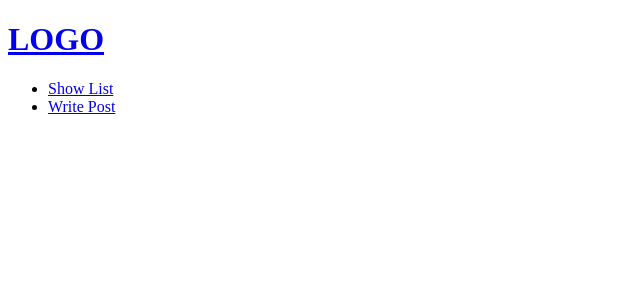
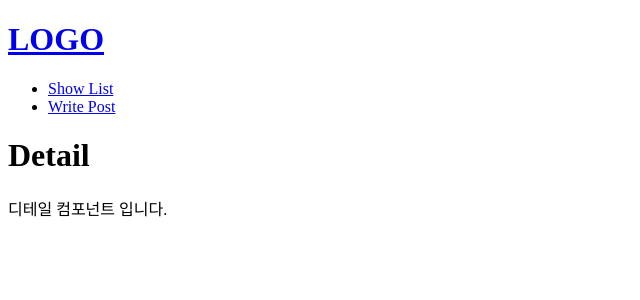
Before and after one commit to dkdkwl/react-node, a React (Create React App) app in the folder react/: page /detail/1 in a window 1280 px wide. Shown: the top 300 px of the page, without its empty margins (0-640 px from the left). Built offline with nearby package versions, Linux system fonts and the light colour scheme.

Commit message:
고유 글번호로 상세페이지 라우터 이동

```diff
--- a/react/src/App.js
+++ b/react/src/App.js
@@ -4,6 +4,7 @@ import Header from './Common/Header';
 import Main from './Main';
 import List from './Community/List';
 import Create from './Community/Create';
+import Detail from './Community/Detail';
 
 function App() {
 	return (
@@ -13,6 +14,7 @@ function App() {
 				<Route path='/' element={<Main />} />
 				<Route path='/list' element={<List />} />
 				<Route path='/create' element={<Create />} />
+				<Route path='/detail/:num' element={<Detail />} />
 			</Routes>
 		</>
 	);
--- /dev/null
+++ b/react/src/Community/Detail.js
@@ -0,0 +1,16 @@
+import { useParams } from 'react-router-dom';
+import Layout from '../Common/Layout';
+
+function Deatil() {
+	//라우터 파라미터로 전달된 값 받음
+	const params = useParams();
+	console.log(params);
+
+	return (
+		<Layout name={'Detail'}>
+			<p>디테일 컴포넌트 입니다.</p>
+		</Layout>
+	);
+}
+
+export default Deatil;
--- a/react/src/Community/List.js
+++ b/react/src/Community/List.js
@@ -1,5 +1,6 @@
 import axios from 'axios';
 import { useState, useEffect } from 'react';
+import { Link } from 'react-router-dom';
 import Layout from '../Common/Layout';
 
 function List() {
@@ -23,7 +24,12 @@ function List() {
 		<Layout name={'List'}>
 			{List.map((post, idx) => (
 				<article key={post._id}>
-					<h2>{post.title}</h2>
+					<h2>
+						{/* 각 제목 라우터 링크로 글 고유번호 추가 */}
+						<Link to={`/detail/${post.communityNum}`}>
+							{post.title}
+						</Link>
+					</h2>
 				</article>
 			))}
 		</Layout>
```
